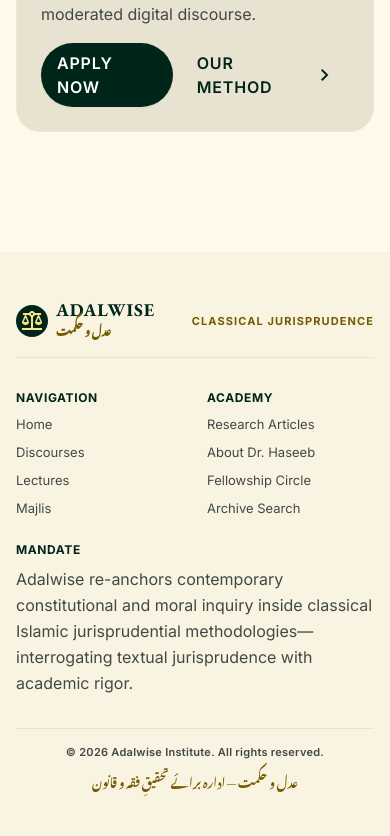
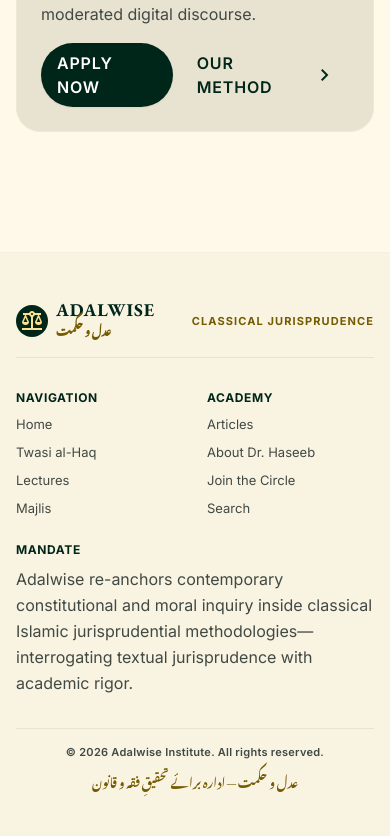
Before and after one commit to hmsaeed-dev/adalwise.com, a Next.js app: page / in a window 390 px wide. Shown: the part 3118-3954 px from the top of the page. Built offline with nearby package versions, Linux system fonts and the light colour scheme; no server answers; a web font is replaced by a local one.

Commit message:
del docs

```diff
--- a/src/app/majlis/page.tsx
+++ b/src/app/majlis/page.tsx
@@ -8,7 +8,7 @@ import {
 import { constructMetadata } from "@/lib/seo/metadata";
 
 export const metadata = constructMetadata({
-  title: "Scholarly Majlis — Lahore Study Gatherings",
+  title: "Majlis — Lahore Study Gatherings",
   description:
     "Fortnightly gatherings convened in Dr. Hafiz Haseeb's Lahore library over tea, text, and candid jurisprudential inquiry.",
   canonicalUrl: "/majlis",
--- a/src/app/not-found.tsx
+++ b/src/app/not-found.tsx
@@ -17,7 +17,7 @@ export default function NotFound() {
           Record Not Found
         </h1>
         <span className="font-urdu text-[18px] text-tertiary font-bold mt-1">
-          یہ تحریر یا ورق آرکائیو میں موجود نہیں
+          یہ تحریر یا ورق موجود نہیں
         </span>
       </div>
 
@@ -30,7 +30,7 @@ export default function NotFound() {
           href="/"
           className="px-space-md py-space-xs bg-primary text-on-primary rounded-full font-label-md uppercase tracking-wider font-semibold hover:bg-primary-container transition-colors shadow-sm"
         >
-          Return to Portal
+          Return to Home
         </Link>
         <Link
           href="/search"
--- a/src/components/layout/Header.tsx
+++ b/src/components/layout/Header.tsx
@@ -46,9 +46,6 @@ export function Header() {
             <div className="flex flex-col">
               <span className="font-headline-sm text-[17px] tracking-widest uppercase text-primary font-bold leading-none">
                 {siteConfig.name}
-              </span>
-              <span className="font-urdu text-[10px] text-tertiary font-semibold -mt-1 hidden sm:block">
-                {siteConfig.urduName}
               </span>
             </div>
           </Link>
--- a/src/config/nav.ts
+++ b/src/config/nav.ts
@@ -20,25 +20,25 @@ export const mainNavItems: NavItem[] = [
     icon: "balance",
   },
   {
-    title: "Lectures & Media",
+    title: "Lectures",
     urduTitle: "دروس و خطابات",
     href: "/media",
     icon: "video_library",
   },
   {
-    title: "Scholarly Majlis",
-    urduTitle: "مجلسِ علم",
+    title: "Majlis",
+    urduTitle: "مجلسِ",
     href: "/majlis",
     icon: "groups_2",
   },
   {
-    title: "Articles & Treatises",
+    title: "Articles",
     urduTitle: "مقالات",
     href: "/articles",
     icon: "auto_stories",
   },
   {
-    title: "About & Faculty",
+    title: "About Us",
     urduTitle: "تعارف",
     href: "/about",
     icon: "person",
@@ -48,14 +48,14 @@ export const mainNavItems: NavItem[] = [
 export const footerNav = {
   navigation: [
     { title: "Home", href: "/" },
-    { title: "Discourses", href: "/twasi-al-haq" },
+    { title: "Twasi al-Haq", href: "/twasi-al-haq" },
     { title: "Lectures", href: "/media" },
     { title: "Majlis", href: "/majlis" },
   ],
   academy: [
-    { title: "Research Articles", href: "/articles" },
+    { title: "Articles", href: "/articles" },
     { title: "About Dr. Haseeb", href: "/about" },
-    { title: "Fellowship Circle", href: "/join" },
-    { title: "Archive Search", href: "/search" },
+    { title: "Join the Circle", href: "/join" },
+    { title: "Search", href: "/search" },
   ],
 };
--- a/src/config/site.ts
+++ b/src/config/site.ts
@@ -13,7 +13,7 @@ export const siteConfig = {
     email: "founder@adalwise.org",
   },
   links: {
-    youtube: "https://youtube.com/@adalwise",
-    twitter: "https://twitter.com/adalwise",
+    youtube: "https://youtube.com/@drhafizhaseeb",
+    twitter: "https://twitter.com/drhafizhaseeb",
   },
 };
```
Also changed, not shown: 32 other files (tests, documents, lock files or other folders).
